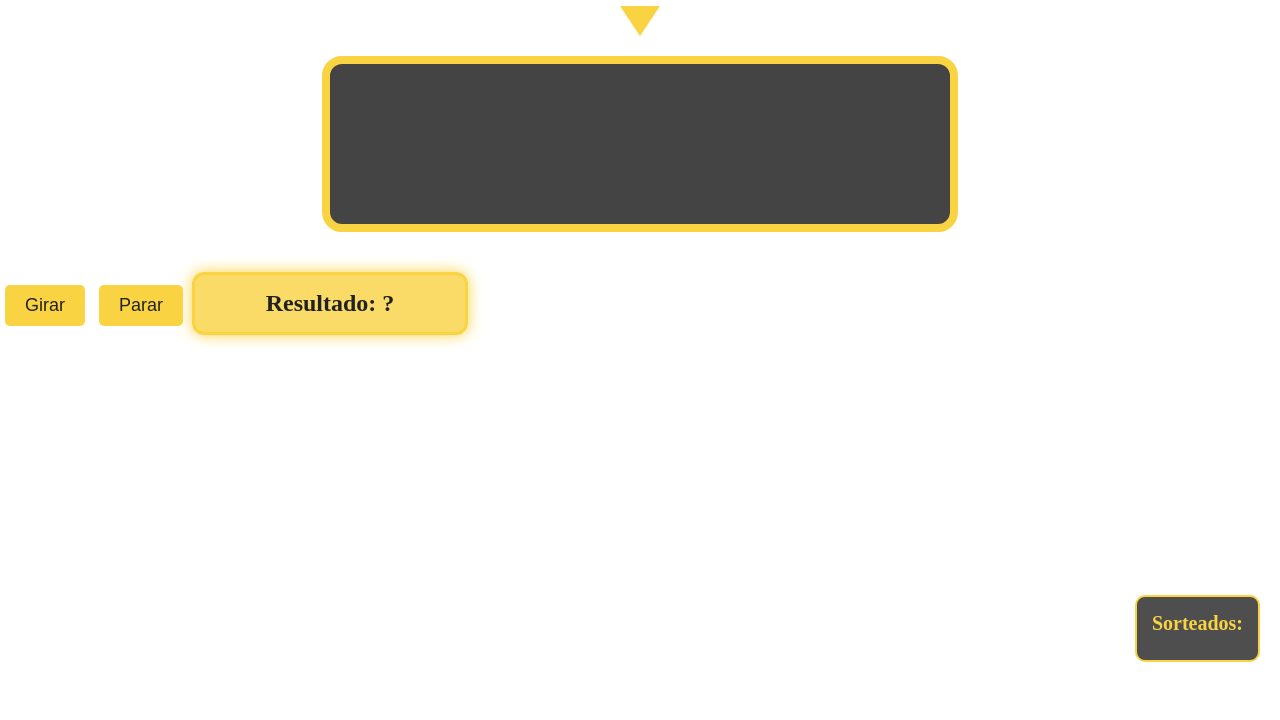
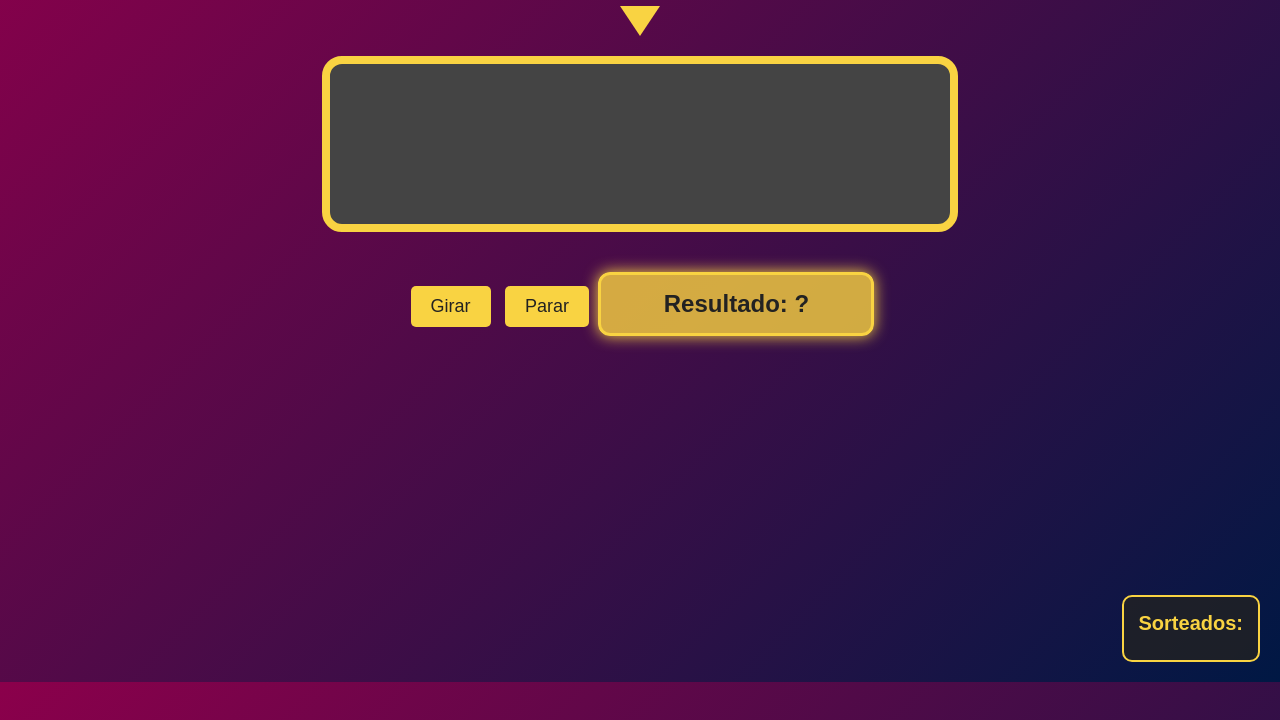
Before and after one commit to VIHU-dev/BINGO-DA-ENJOY, a plain HTML site: page index.html in a window 1280 px wide. Shown: the part 118-838 px from the top of the page. Drawn offline with Linux system fonts and the light colour scheme.

Commit message:
Update style.css

```diff
--- a/style.css
+++ b/style.css
@@ -5,9 +5,8 @@ html, body {
 }
 
 body {
- body {
   background: linear-gradient(135deg, #8B004B, #001844);
-  /* rosa bem escuro (#8B004B) para azul bem escuro (#001844) */
+  /* rosa bem escuro para azul bem escuro */
   color: white;
   font-family: Arial, sans-serif;
   text-align: center;
@@ -15,6 +14,7 @@ body {
   padding: 0;
   height: 100%;
 }
+
 /* Título limpo, elegante e nítido */
 h1 {
   font-size: 3.5rem;
```
